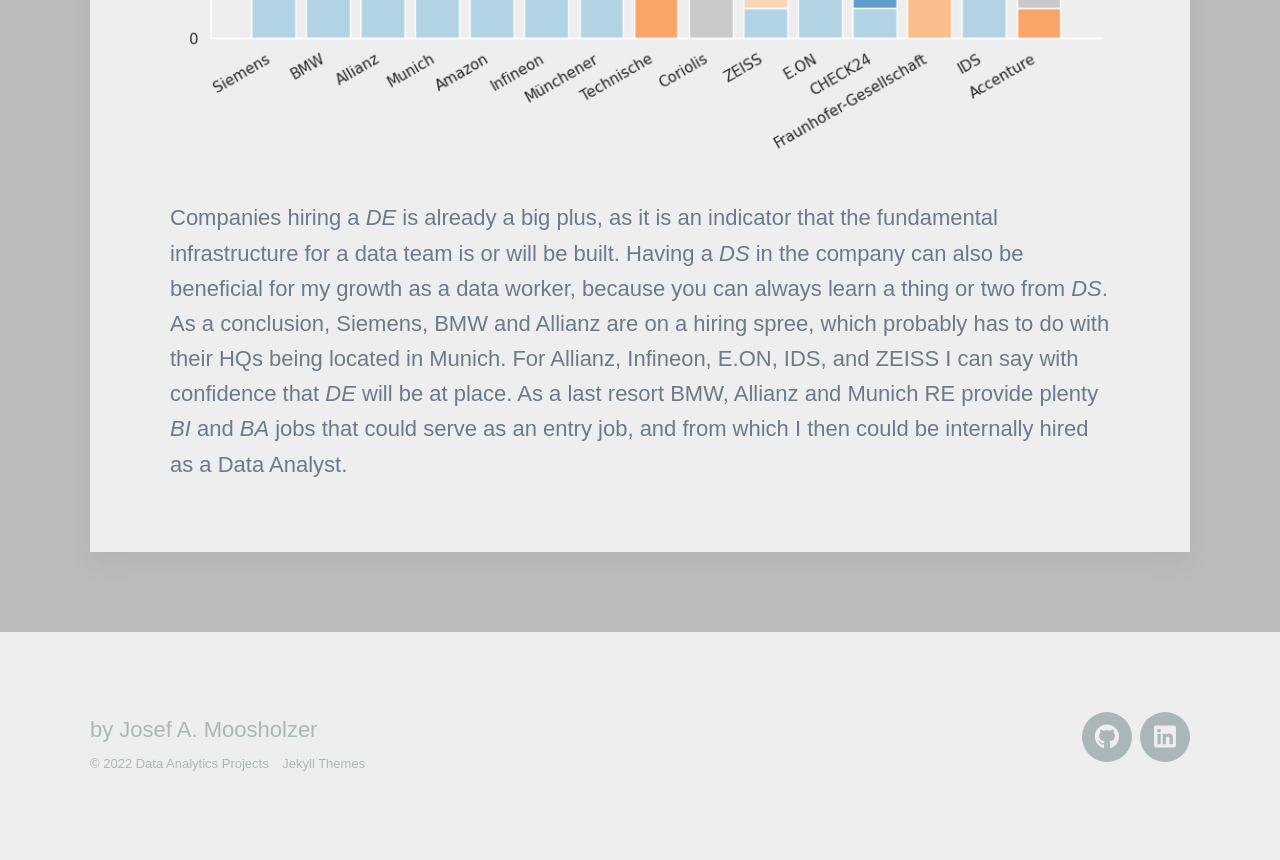
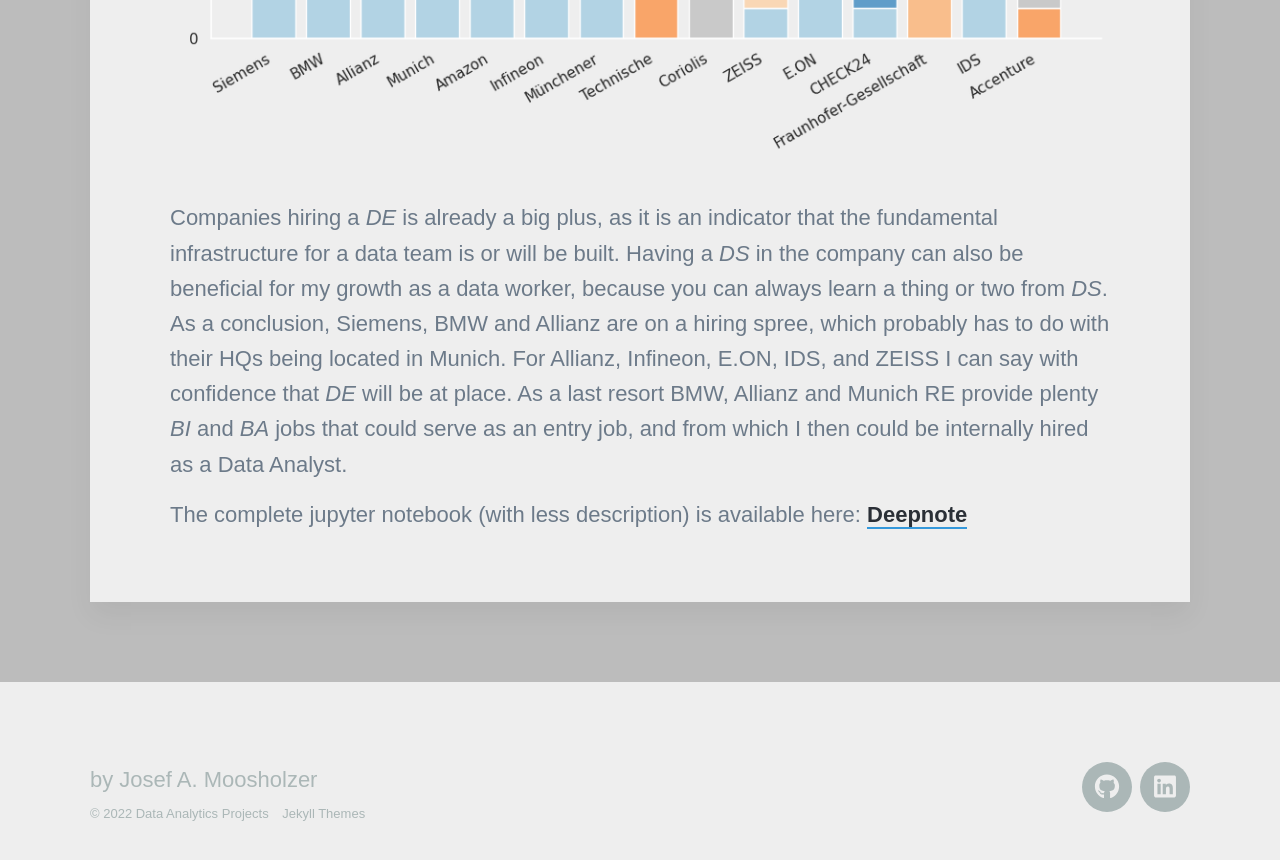
Before and after one commit to JosefMoosholzer/JosefMoosholzer.github.io, a Jekyll site: the page built from _projects/2022-10-22-indeed-scraper.md, in a window 1280 px wide and 900 px high, scrolled down 6524 px. Shown: the top 860 px of the window. Built offline with Jekyll 4.4.1, drawn with Linux system fonts in a browser that asks for light colours; nearby versions of some CDN libraries; some web fonts are replaced; some of the changed lines change nothing that is shown.

Commit message:
Finished first project!

````diff
--- a/_projects/2022-10-22-indeed-scraper.md
+++ b/_projects/2022-10-22-indeed-scraper.md
@@ -86,7 +86,7 @@
 ```
 
 As a result, you have column called *Position* that takes the value of the first key, for which the *Job Title* matched the pattern of the value.
-You can see the full transformation code here: [Deepnote]([Deepnote](https://deepnote.com/workspace/my-portfolio-jm-58009eb2-6da1-41a2-bb79-31b60e7dd847/project/Data-Analytics-on-Data-Analytics-58d3d682-32e5-4d21-bb24-f77f638c0a70/notebook/2.%20Transform-3c315f9f8ff6482ca9bd4f69016e6d31))
+You can see the full transformation code here: [Deepnote](https://deepnote.com/@my-projects-jm/Data-Analytics-on-Data-Analytics-58d3d682-32e5-4d21-bb24-f77f638c0a70)
 
 ### Load
 
@@ -132,3 +132,5 @@
 Companies hiring a *DE* is already a big plus, as it is an indicator that the fundamental infrastructure for a data team is or will be built. Having a *DS* in the company can also be beneficial for my growth as a data worker, because you can always learn a thing or two from *DS*.
 As a conclusion, Siemens, BMW and Allianz are on a hiring spree, which probably has to do with their HQs being located in Munich. For Allianz, Infineon, E.ON, IDS, and ZEISS I can say with confidence that *DE* will be at place.
 As a last resort BMW, Allianz and Munich RE provide plenty *BI* and *BA* jobs that could serve as an entry job, and from which I then could be internally hired as a Data Analyst.
+
+The complete jupyter notebook (with less description) is available here: [Deepnote](https://deepnote.com/@my-projects-jm/Data-Analytics-on-Data-Analytics-58d3d682-32e5-4d21-bb24-f77f638c0a70)
````
